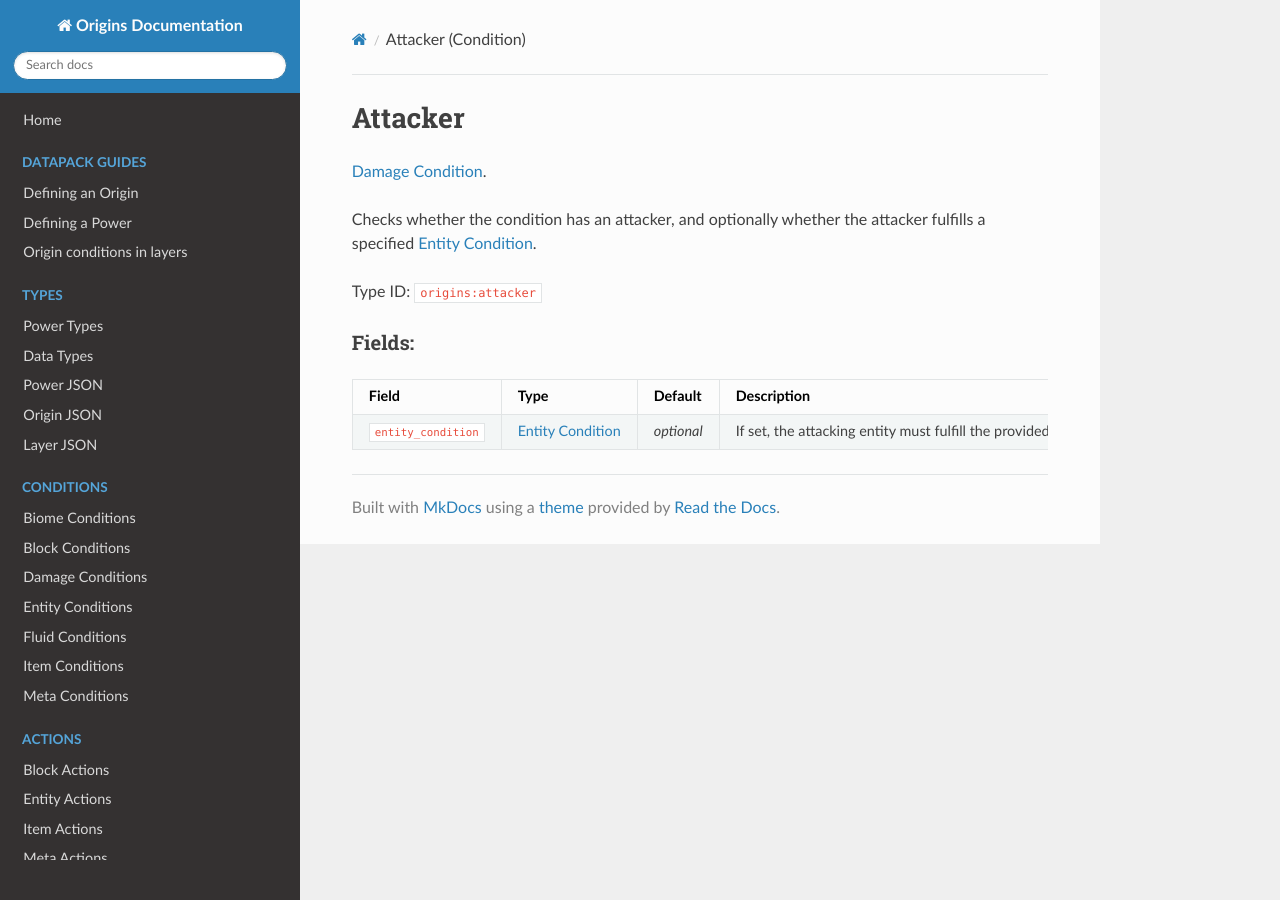
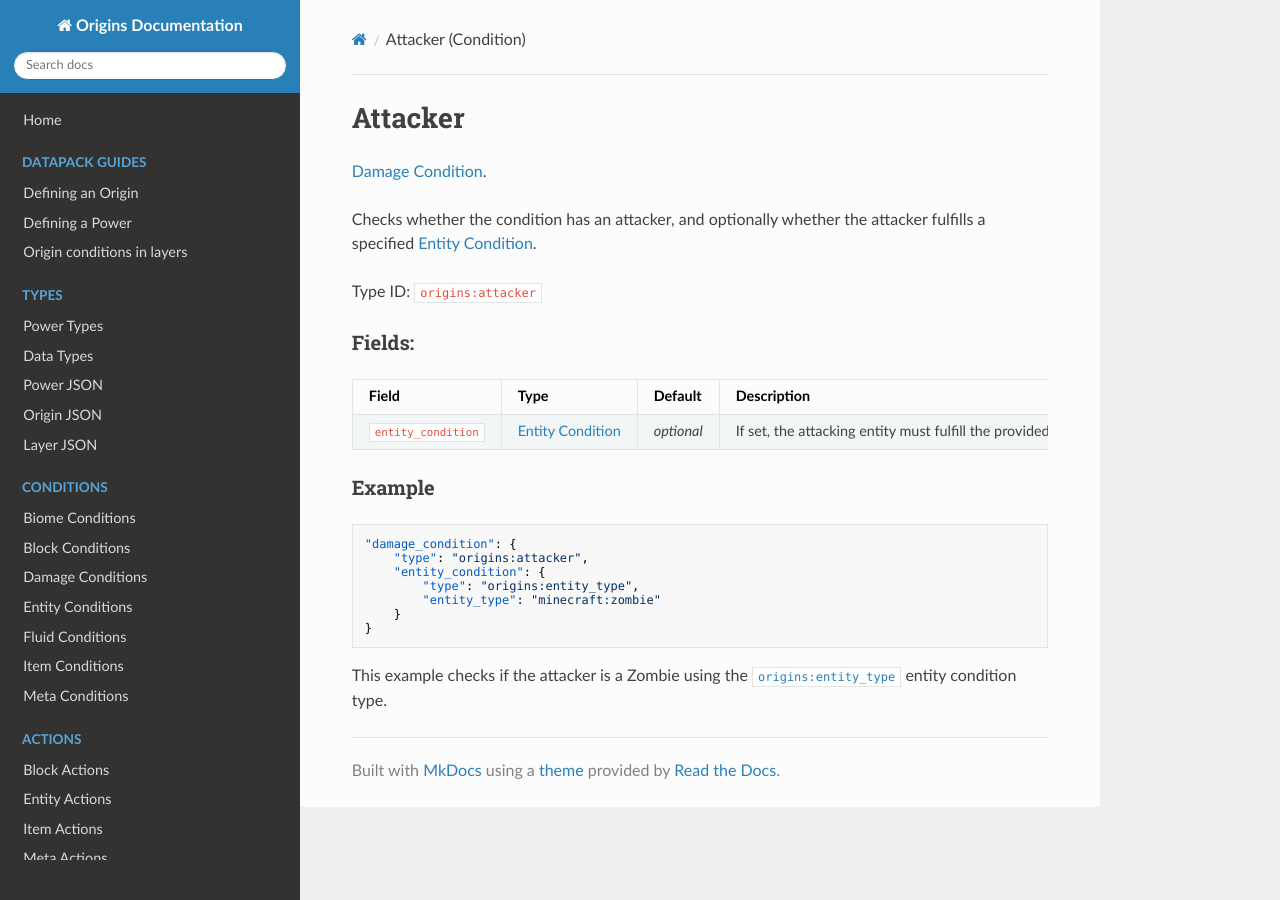
Before and after one commit to apace100/origins-docs, an MkDocs documentation site: the page built from docs/damage_conditions/attacker.md, in a window 1280 px wide. Built offline with MkDocs 1.6.1, drawn with Linux system fonts in a browser that asks for light colours; nearby versions of some CDN libraries.

Commit message:
Added examples for damage conditions; Specifically for these ones: - amount - attacker - fire - name - projectile

````diff
--- a/docs/damage_conditions/attacker.md
+++ b/docs/damage_conditions/attacker.md
@@ -15,3 +15,15 @@ Type ID: `origins:attacker`
 Field  | Type | Default | Description
 -------|------|---------|-------------
 `entity_condition` | [Entity Condition](../entity_conditions.md) | _optional_ | If set, the attacking entity must fulfill the provided entity condition in order for this condition to evaluate to true.
+
+### Example
+```json
+"damage_condition": {
+    "type": "origins:attacker",
+    "entity_condition": {
+        "type": "origins:entity_type",
+        "entity_type": "minecraft:zombie"
+    }
+}
+```
+This example checks if the attacker is a Zombie using the [`origins:entity_type`](../entity_conditions/entity_type.md) entity condition type.
````
Also changed, not shown: docs/damage_conditions/amount.md (+10 -0 lines), docs/damage_conditions/fire.md (+8 -0 lines), docs/damage_conditions/name.md (+9 -0 lines), docs/damage_conditions/projectile.md (+9 -0 lines).
